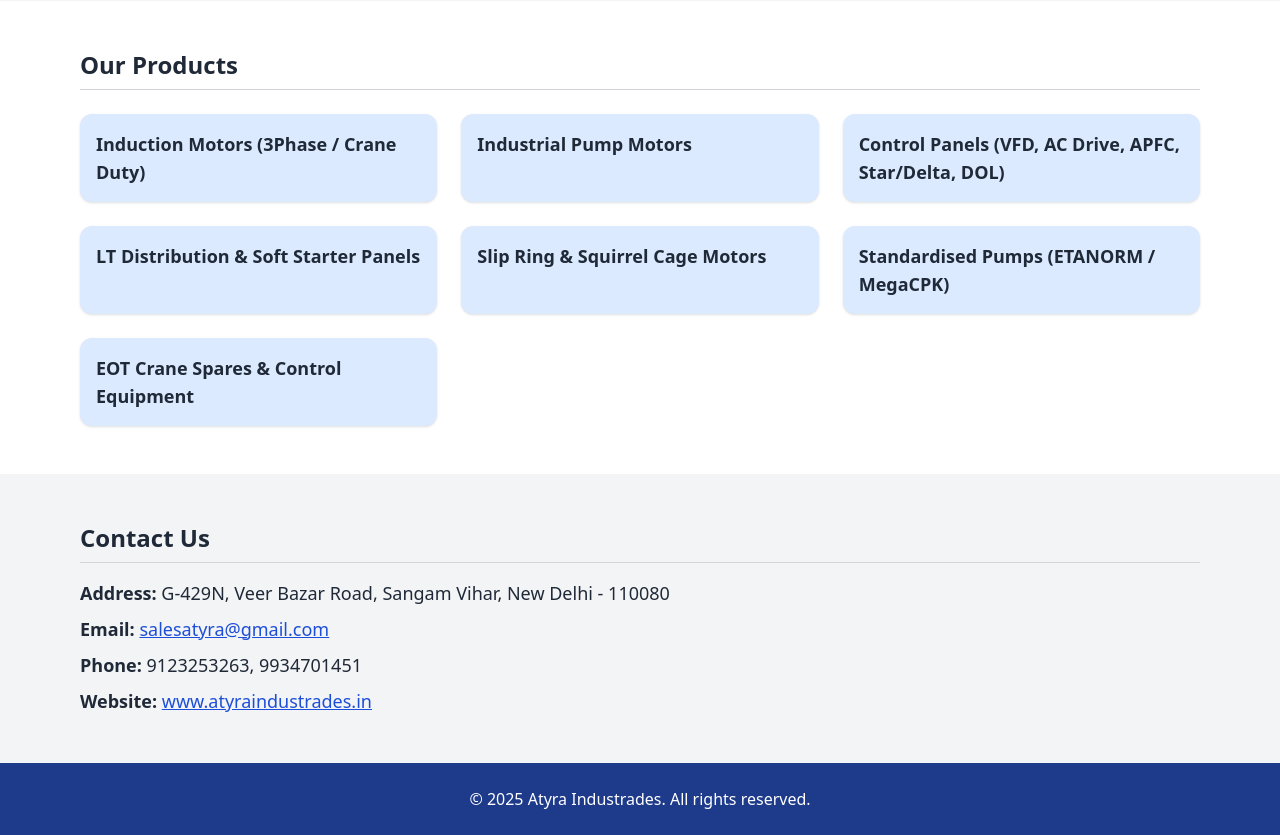
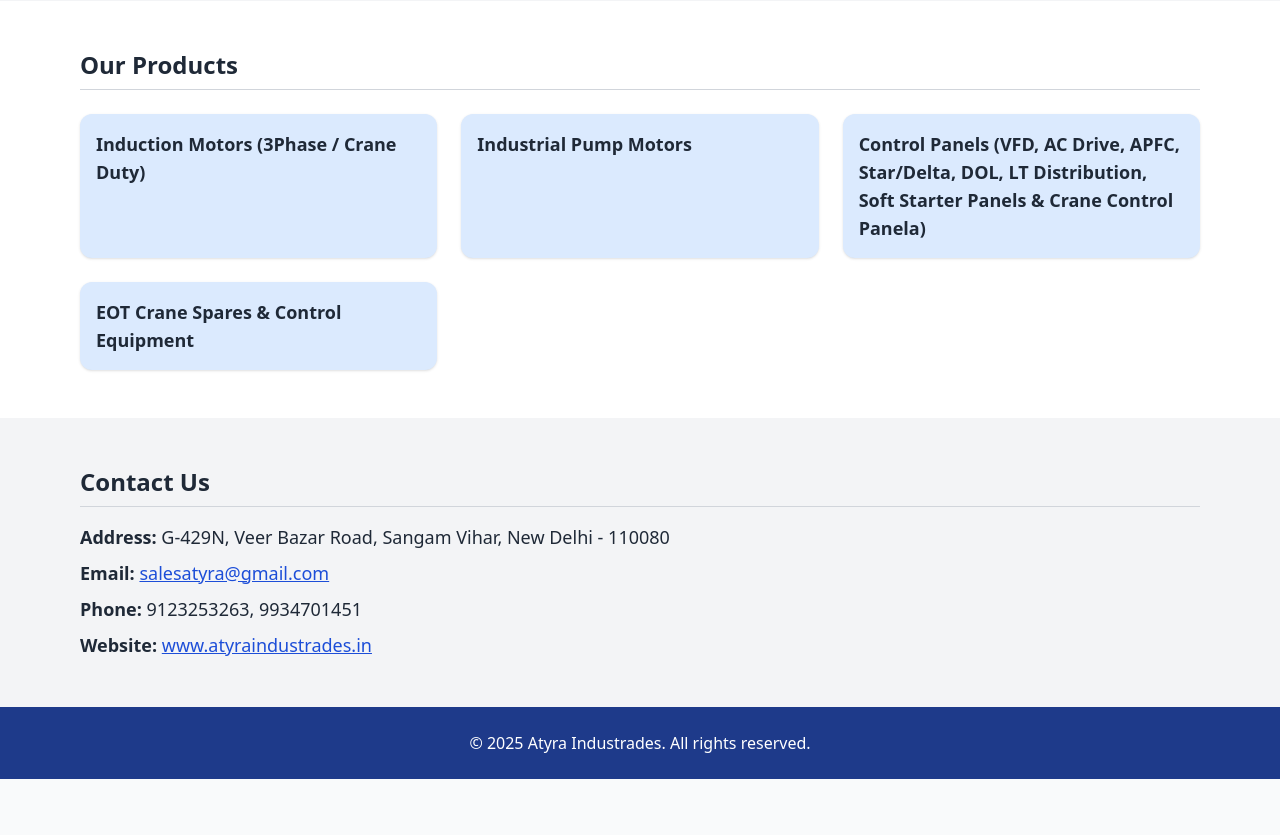
Before and after one commit to atyra672/atyra.github.io, a plain HTML site: page index.html in a window 1280 px wide. Shown: the part 860-1695 px from the top of the page. After the commit the page ends 1639 px from the top, so only its background shows below. Drawn offline with nearby package versions, Linux system fonts and the light colour scheme.

Commit message:
Add files via upload

```diff
--- a/index.html
+++ b/index.html
@@ -132,22 +132,7 @@
         </div>
         <div class="bg-blue-100 p-4 rounded-xl shadow">
           <h3 class="font-semibold text-lg">
-            Control Panels (VFD, AC Drive, APFC, Star/Delta, DOL)
-          </h3>
-        </div>
-        <div class="bg-blue-100 p-4 rounded-xl shadow">
-          <h3 class="font-semibold text-lg">
-            LT Distribution & Soft Starter Panels
-          </h3>
-        </div>
-        <div class="bg-blue-100 p-4 rounded-xl shadow">
-          <h3 class="font-semibold text-lg">
-            Slip Ring & Squirrel Cage Motors
-          </h3>
-        </div>
-        <div class="bg-blue-100 p-4 rounded-xl shadow">
-          <h3 class="font-semibold text-lg">
-            Standardised Pumps (ETANORM / MegaCPK)
+            Control Panels (VFD, AC Drive, APFC, Star/Delta, DOL, LT Distribution, Soft Starter Panels & Crane Control Panela)
           </h3>
         </div>
         <div class="bg-blue-100 p-4 rounded-xl shadow">
```
